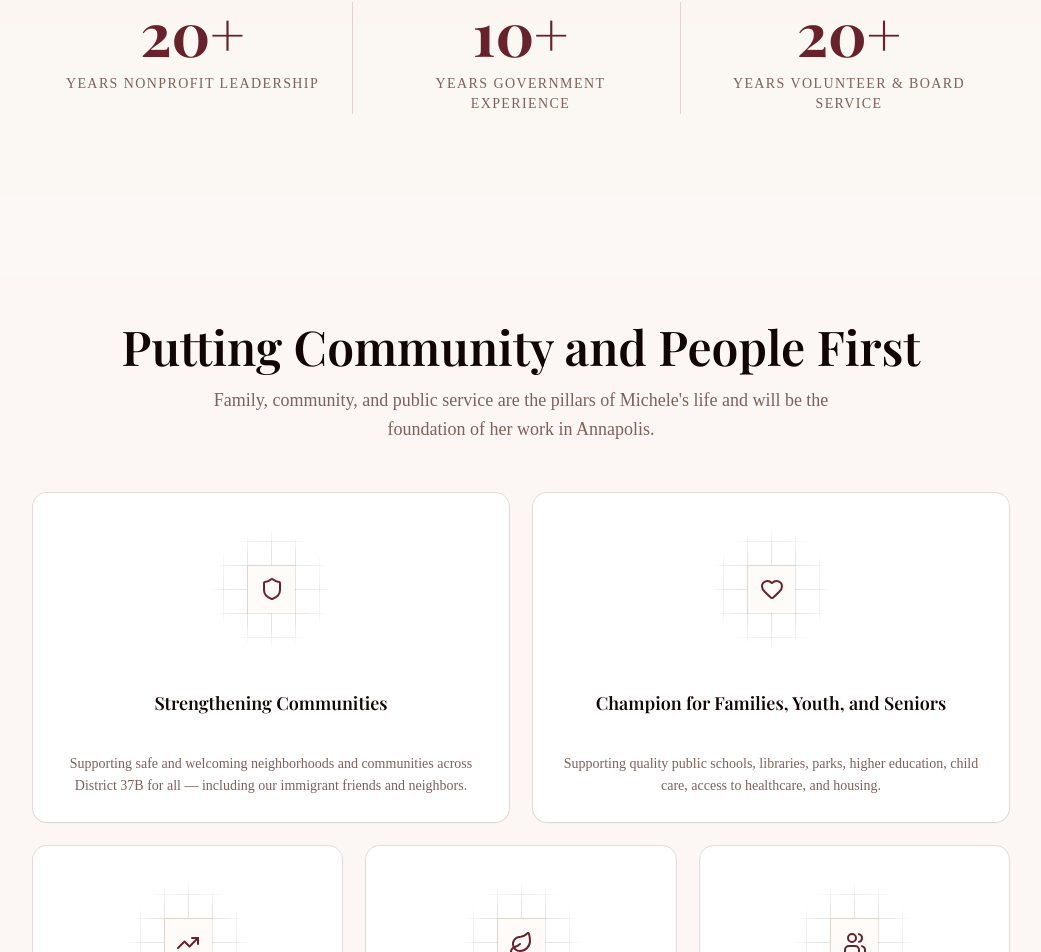
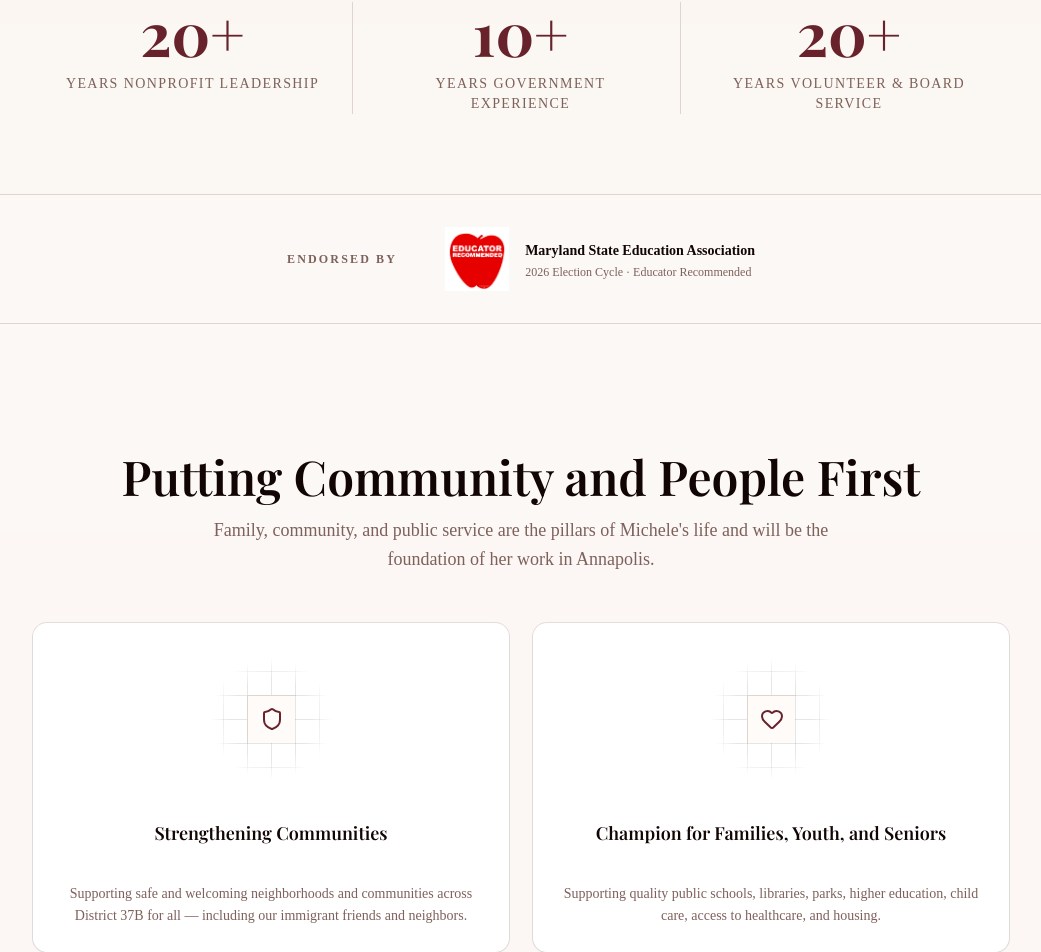
Before and after one commit to dclarktech302/michelle, a Next.js app: page / in a window 1280 px wide. Shown: the part 1501-2453 px from the top of the page, without its empty margins (119-1160 px from the left). Built offline with nearby package versions, Linux system fonts and the light colour scheme; no server answers.

Commit message:
adding endorsement component and link to msea site

```diff
--- a/app/about/page.tsx
+++ b/app/about/page.tsx
@@ -154,6 +154,34 @@ export default function AboutPage() {
           </div>
         </div>
 
+        {/* Endorsements */}
+        <div className="mb-12 rounded-2xl border border-primary/20 bg-primary/5 p-8">
+          <h2 className="font-heading text-xl font-semibold mb-6">Endorsements</h2>
+          <div className="flex items-center gap-4">
+            <Image
+              src="/images/MCEA-Apple-4cp-educatorRecommended-01.webp"
+              alt="MSEA Educator Recommended"
+              width={80}
+              height={80}
+              className="object-contain shrink-0"
+            />
+            <div>
+              <Link
+                href="https://www.marylandeducators.org"
+                target="_blank"
+                rel="noopener noreferrer"
+                className="font-semibold text-foreground hover:text-primary transition-colors duration-150">
+                Maryland State Education Association
+              </Link>
+              <p className="text-sm text-muted-foreground mt-1">
+                Endorsed for the 2026 election cycle based on the recommendation
+                of the Dorchester Educators and the Talbot County Education
+                Association. MSEA represents educators across Maryland.
+              </p>
+            </div>
+          </div>
+        </div>
+
         <div className="rounded-2xl border bg-muted/30 p-8 text-center space-y-4">
           <h2 className="font-heading text-xl font-semibold">
             Maryland House of Delegates · District 37B
--- a/app/page.tsx
+++ b/app/page.tsx
@@ -3,12 +3,14 @@ import Stats from "@/components/stats";
 import Testimonials from "@/components/testimonials";
 import CallToAction from "@/components/call-to-action";
 import Features from "@/components/features-1";
+import Endorsements from "@/components/endorsements";
 
 export default function Home() {
   return (
     <>
       <HeroSection />
       <Stats />
+      <Endorsements />
       <Features />
       <Testimonials />
       <CallToAction />
--- /dev/null
+++ b/components/endorsements.tsx
@@ -0,0 +1,47 @@
+import Image from 'next/image'
+import RevealOnScroll from '@/components/features/RevealOnScroll'
+import Link from 'next/link'
+
+export default function Endorsements() {
+    return (
+        <section className="border-y border-border bg-muted/20 py-8">
+            <div className="mx-auto max-w-5xl px-6">
+                <RevealOnScroll variant="up">
+                    <div className="flex flex-col items-center gap-6 sm:flex-row sm:justify-center sm:gap-12">
+
+                        {/* Label */}
+                        <p className="text-xs font-bold tracking-[0.18em] text-muted-foreground uppercase shrink-0">
+                            Endorsed By
+                        </p>
+
+                        <div className="h-px w-full bg-border sm:hidden" />
+
+                        {/* MSEA */}
+                        <div className="flex items-center gap-4">
+                            <Image
+                                src="/images/MCEA-Apple-4cp-educatorRecommended-01.webp"
+                                alt="MSEA Educator Recommended"
+                                width={64}
+                                height={64}
+                                className="object-contain shrink-0"
+                            />
+                            <div>
+                                <Link
+                                    href="https://www.marylandeducators.org"
+                                    target="_blank"
+                                    rel="noopener noreferrer"
+                                    className="text-sm font-semibold text-foreground hover:text-primary transition-colors duration-150 leading-tight">
+                                    Maryland State Education Association
+                                </Link>
+                                <p className="text-xs text-muted-foreground mt-0.5">
+                                    2026 Election Cycle · Educator Recommended
+                                </p>
+                            </div>
+                        </div>
+
+                    </div>
+                </RevealOnScroll>
+            </div>
+        </section>
+    )
+}
```
Lines whose indentation alone changed are shown as unchanged.
